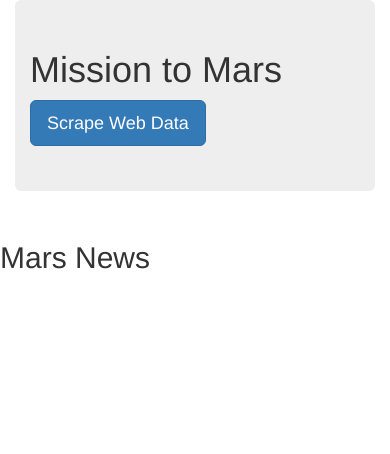
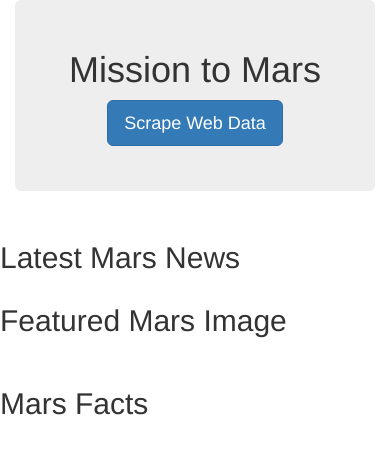
Before and after one commit to cieranmorris/Mission-to-Mars-Web-Scraping, a Flask app: page / in a window 390 px wide. Shown: the top 454 px of the page. Run offline with Flask 2, Linux system fonts and the light colour scheme; data that the repository does not hold is empty; some libraries are stand-ins or nearby versions.

Commit message:
adjusting html

```diff
--- a/templates/index.html
+++ b/templates/index.html
@@ -10,7 +10,7 @@
 
     <body>
         <div class = "container">
-            <div class = "jumbotron hex-center">
+            <div class = "jumbotron text-center">
                 <h1>Mission to Mars</h1>
                 <p>
                     <a class = "btn btn-primary btn-lg" href = "/scrape" role = "button">Scrape Web Data</a>
@@ -22,12 +22,25 @@
         <!-- Mars News Section -->
         <div class = "row">
             <div class = "col-md-12">
-                <h2>Mars News</h2>
+                <h2>Latest Mars News</h2>
                 <h4>
                     {{mars.article_title}}
                 </h4>
                 <p>{{mars.paragraph_text}}</p>
             </div>
         </div>
+
+
+        <div class ="row">
+            <div class = "col-md-6">
+                <h2>Featured Mars Image</h2>
+                <!-- Figure out image placement here -->
+                <img {{featured_image}}>
+            </div>
+            <div class = "col-md-6">
+                <h2>Mars Facts</h2>
+
+            </div>
+        </div>
     </body>
 </html>
```
